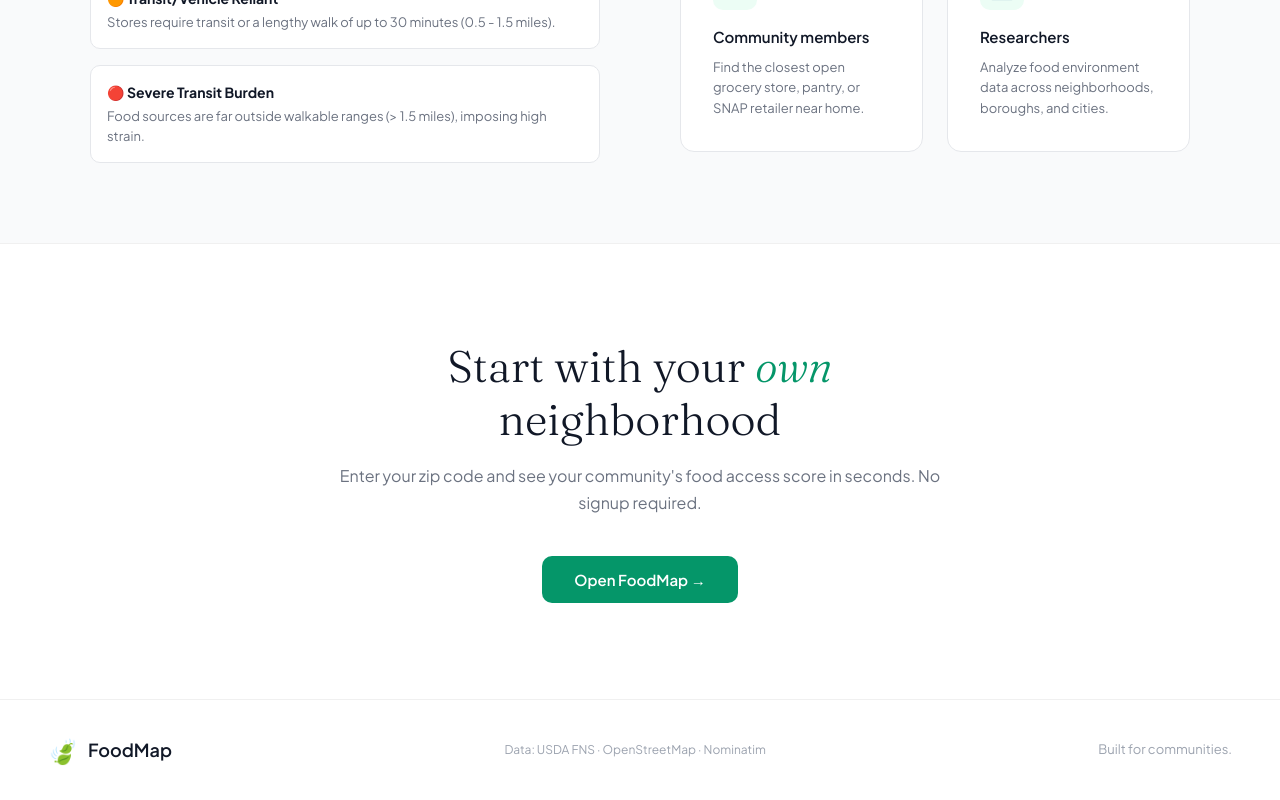
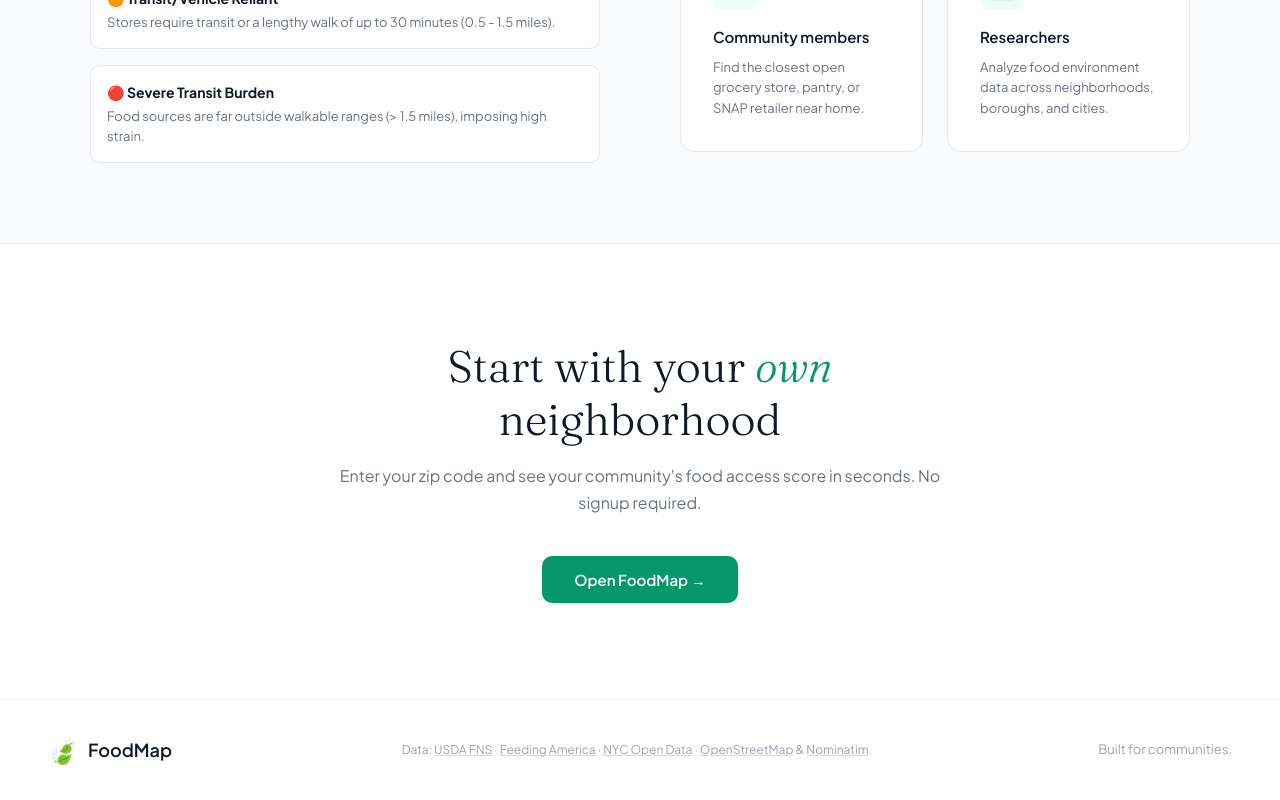
Before and after one commit to b1242943/foodmap, a React (Vite) app: page / in a window 1280 px wide. Shown: the part 2093-2893 px from the top of the page. Built offline with nearby package versions, Linux system fonts and the light colour scheme.

Commit message:
added the reliable sources as to where everything is being refrenced

```diff
--- a/src/HomePage.jsx
+++ b/src/HomePage.jsx
@@ -493,6 +493,18 @@ const styles = `
     color: #9ca3af;
   }
 
+  .fm-footer-sources a {
+    color: #9ca3af;
+    text-decoration: underline;
+    text-decoration-color: rgba(156, 163, 175, 0.4);
+    transition: color 0.15s ease;
+  }
+
+  .fm-footer-sources a:hover {
+    color: #059669;
+    text-decoration-color: #059669;
+  }
+
   @keyframes fadeUp {
     from { opacity: 0; transform: translateY(20px); }
     to { opacity: 1; transform: translateY(0); }
@@ -741,7 +753,16 @@ export default function HomePage({ onEnter }) {
           FoodMap
         </div>
         <div className="fm-footer-sources">
-          Data: USDA FNS · OpenStreetMap · Nominatim
+          Data:{" "}
+          <a href="https://www.fns.usda.gov/snap/retailer/historical-data" target="_blank" rel="noopener noreferrer">USDA FNS</a>
+          {" · "}
+          <a href="https://www.feedingamerica.org/research" target="_blank" rel="noopener noreferrer">Feeding America</a>
+          {" · "}
+          <a href="https://data.cityofnewyork.us/Health/NYC-Farmers-Markets/8vwk-6iz2" target="_blank" rel="noopener noreferrer">NYC Open Data</a>
+          {" · "}
+          <a href="https://www.openstreetmap.org/" target="_blank" rel="noopener noreferrer">OpenStreetMap</a>
+          {" & "}
+          <a href="https://nominatim.org/" target="_blank" rel="noopener noreferrer">Nominatim</a>
         </div>
         <div className="fm-footer-copy">Built for communities.</div>
       </footer>
```
